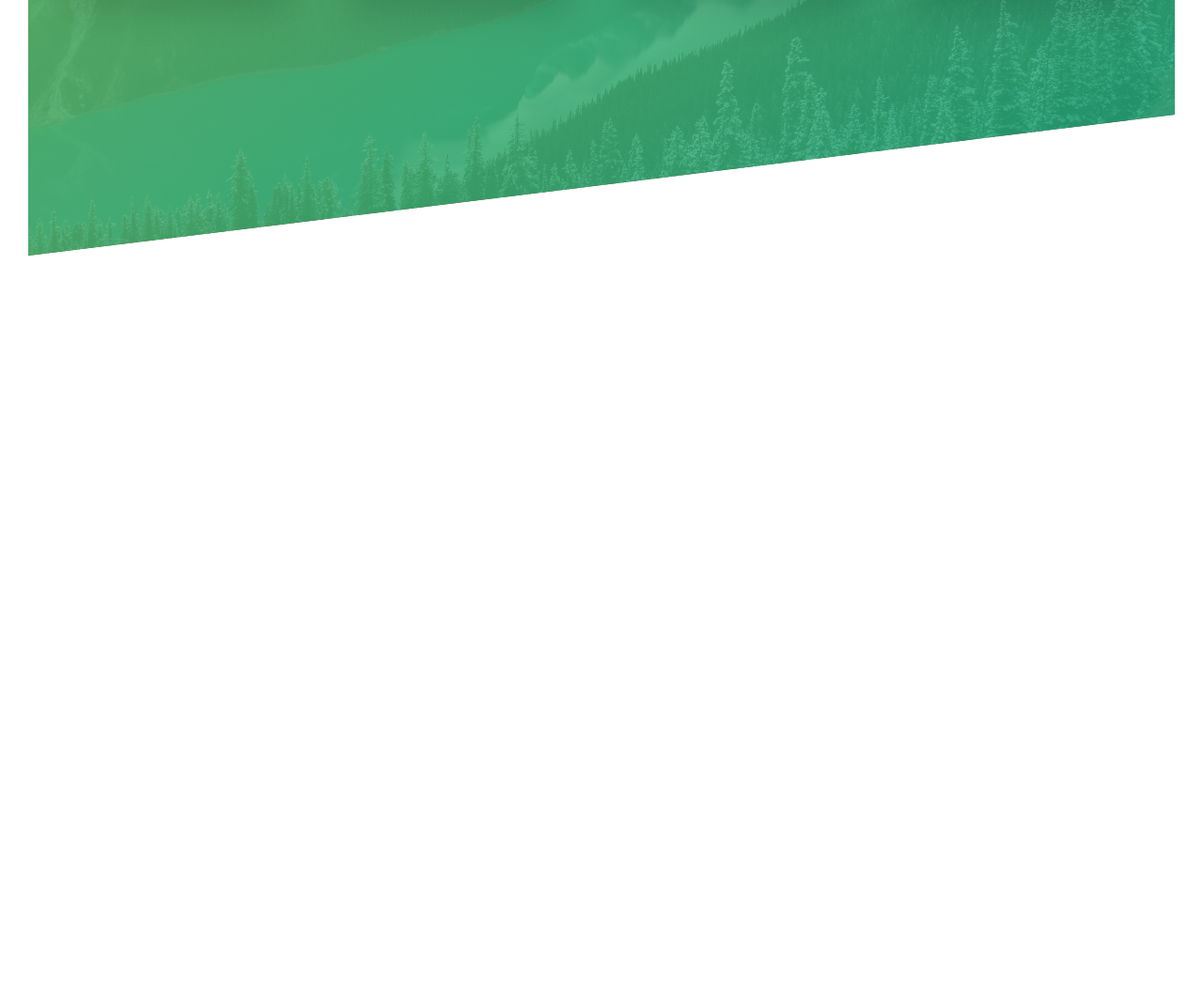
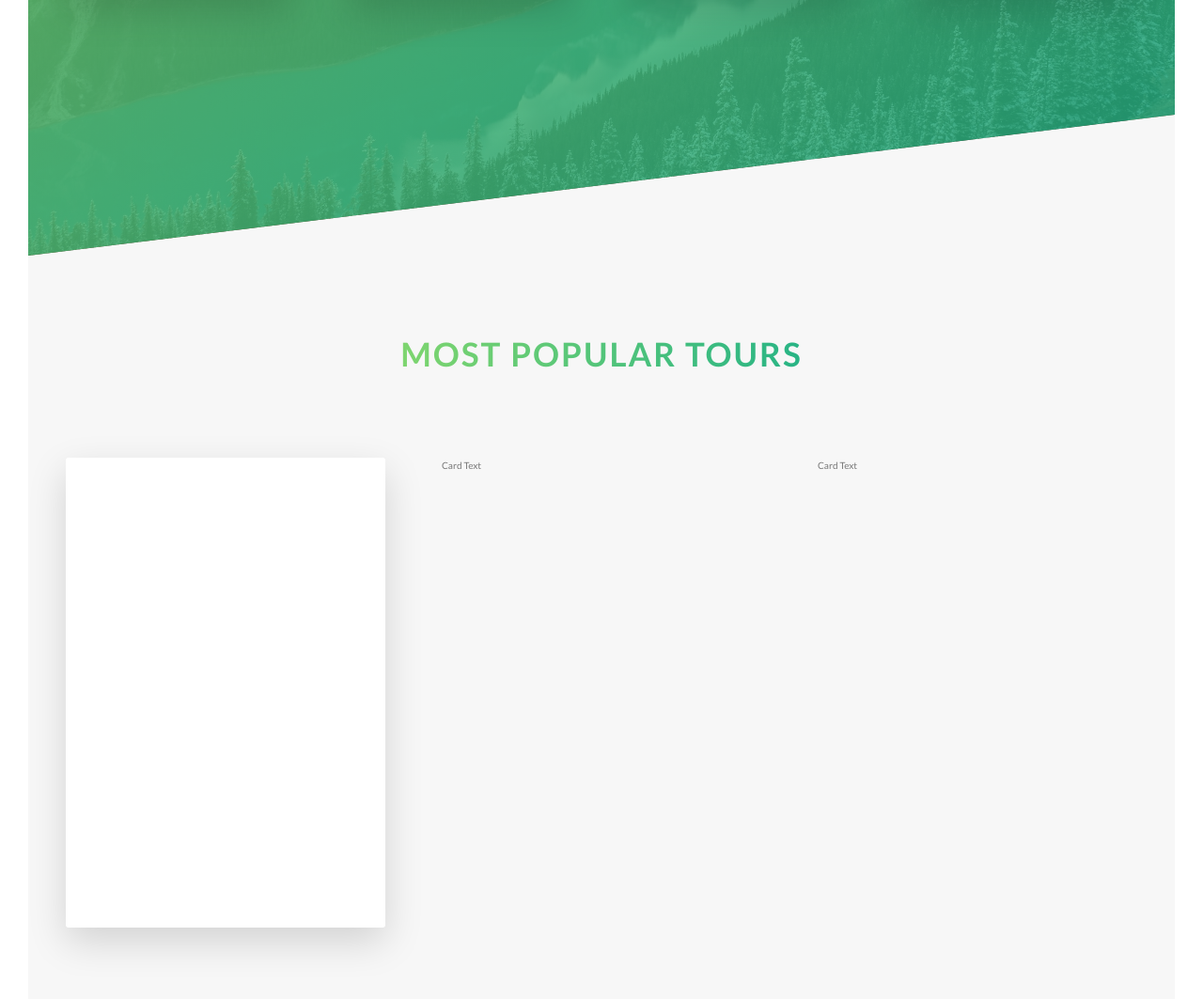
Before and after one commit to grahambewley/Natours, a website: page index.html in a window 1280 px wide. Shown: the part 1988-3051 px from the top of the page at 94% size. Before the commit the page ends 2260 px from the top, so only its background shows below. Drawn offline with Linux system fonts and the light colour scheme.

Commit message:
Add card component, begin Tours section

```diff
--- a/index.html
+++ b/index.html
@@ -111,6 +111,37 @@
                     </div>
                 </div>
             </section>
+
+            <section class="section-tours">
+                <div class="u-center-text u-margin-bottom-big">
+                    <h2 class="heading-secondary">
+                        Most popular tours
+                    </h2>
+                </div>
+
+                <div class="row">
+                    <div class="col-1-of-3">
+                        <div class="card">
+                            <div class="card__side card__side--front">
+                                TEXT
+                            </div>
+                            <div class="card__side card__side--back card__side--back-1">
+                                BACK
+                            </div>
+                        </div>
+                    </div>
+                    <div class="col-1-of-3">
+                        <div class="card">
+                            Card Text
+                        </div>
+                    </div>
+                    <div class="col-1-of-3">
+                        <div class="card">
+                            Card Text
+                        </div>
+                    </div>
+                </div>
+            </section>
         </main>
         <!-- EXAMPLE COLUMNS THAT CAN BE USED IN LAYOUT
         <section class="grid-test">
--- a/sass/abstracts/_variables.scss
+++ b/sass/abstracts/_variables.scss
@@ -2,6 +2,12 @@
 $color-primary: #55c57a;
 $color-primary-light: #7ed56f;
 $color-primary-dark: #28b485;
+
+$color-secondary-dark: #ff7730;
+$color-secondary-light: #ffb900;
+
+$color-tertiary: #5643fa;
+$color-tertiary-light: #2998ff;
 
 $color-grey-light-1: #f7f7f7;
 
--- /dev/null
+++ b/sass/components/_card.scss
@@ -0,0 +1,63 @@
+.card {
+    //.card and .card__side both need a height because the absolute positioning of .card__side
+    //"pulls it out" of the layout, which makes .card height = 0
+    height: 50rem;
+
+    //Set so that child elements (.card__side's) with absolute positioning will "start" at 0,0 of this element
+    position:relative;
+
+    //Specify how "far" from the user the card is
+    //This value requires some experimentation
+    perspective: 150rem;
+    -moz-perspective: 150rem;
+
+    &__side {
+        //Set so that both front and back sides of the card are in the same position
+        position: absolute;
+        top: 0;
+        left: 0;
+
+        //Without this, the element will have the width of the text inside
+        width: 100%;
+
+        //Hide the "back side" of the element
+        //Without this, the backside of the card would show on top of the front side
+        backface-visibility: hidden;
+
+        color: #fff;
+        font-size: 2rem;
+        //.card and .card__side both need a height because the absolute positioning of .card__side
+        //"pulls it out" of the layout, which makes .card height = 0
+        height: 50rem;
+        transition: all .8s ease;
+        border-radius: 3px;
+        box-shadow: 0 1.5rem 4rem rgba($color-black, .15);
+
+        &--front {
+            background-color: $color-white;
+        }
+
+        &--back {
+
+            //At natural position, the back of the card is already flipped 180 degrees in the "reverse" direction
+            transform: rotateY(-180deg);
+
+            //Properties of the backside of .card__side-back-1
+            &-1 {
+                background-image: linear-gradient(to right bottom, $color-secondary-light, $color-secondary-dark);
+            }
+        }
+    }
+
+    //On .card:hover ... animate the .card__side--front so it flips over
+    &:hover &__side--front {
+        //Rotate the card to 180 degrees
+        transform: rotateY(180deg);
+    }
+
+    //On .card:hover ... animate the .card__side--back so it flips over
+    &:hover &__side--back {
+        //Rotate the card to 0 degrees -- effectively "undoing" the -180deg rotation that the card starts with
+        transform: rotateY(0);
+    }
+}
--- a/sass/main.scss
+++ b/sass/main.scss
@@ -8,6 +8,7 @@
 @import "base/utilities";
 
 @import "components/button";
+@import "components/card";
 @import "components/composition";
 @import "components/feature-box";
 
--- a/sass/pages/_home.scss
+++ b/sass/pages/_home.scss
@@ -43,3 +43,9 @@
     }
 
 }
+
+.section-tours {
+    background-color: $color-grey-light-1;
+    padding: 25rem 0 50rem 0;
+    margin-top: -10rem;
+}
```
Also changed, not shown: css/style.css.
